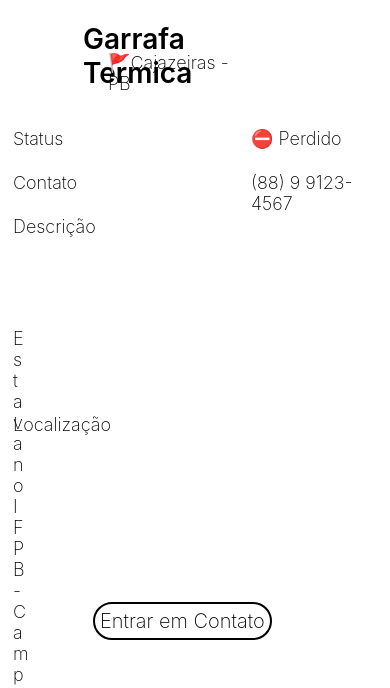
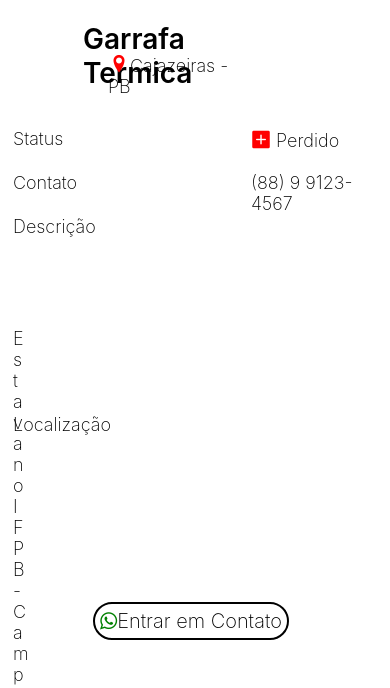
Before and after one commit to pk-anderson/EasyFinder-Front-End, a React Native app: screen /LostItem in a window 390 px wide. Shown: the part 406-1094 px from the top of the page. Built offline with nearby package versions, Linux system fonts and the light colour scheme.

Commit message:
LostItem Screen Finished

```diff
--- a/package.json
+++ b/package.json
@@ -9,6 +9,7 @@
     "web": "expo start --web"
   },
   "dependencies": {
+    "@expo/vector-icons": "^13.0.0",
     "@react-navigation/native": "^6.1.6",
     "@react-navigation/native-stack": "^6.9.12",
     "@types/styled-components": "^5.1.26",
--- a/src/screens/LostItemScreen.tsx
+++ b/src/screens/LostItemScreen.tsx
@@ -4,6 +4,7 @@ import { StyleSheet, View, Image, Text } from "react-native";
 import BaseScreen from "./BaseScreen";
 import ItemTopBar from "../components/ItemPage/index";
 import React from "react";
+import {Entypo, AntDesign, FontAwesome  } from "@expo/vector-icons"
 import ImageSlot from '../assets/ImageSlot.jpg'
 import ItemImg from '../assets/Garrafinha.jpeg'
 
@@ -36,13 +37,13 @@ export default function DashboardScreen({ navigation }: LostItemScreenProps){
               <LstItmHeader>
                 <LstItmHeaderInfo>
                   <HeaderTitle>Garrafa Termica</HeaderTitle>
-                  <HeaderSub>🚩Cajazeiras - PB</HeaderSub>
+                  <HeaderSub><Entypo name="location-pin" size={22} color={"red"}/>Cajazeiras - PB</HeaderSub>
                 </LstItmHeaderInfo>
               </LstItmHeader>
               <StatusView>
                 <StatusLine>
                     <StatusLabel>Status</StatusLabel>
-                    <StatusValue>⛔ Perdido</StatusValue>
+                    <StatusValue><AntDesign name="plussquare" size={20} color={"red"} /> Perdido</StatusValue>
                 </StatusLine>
             </StatusView>
             <StatusView>
@@ -79,7 +80,7 @@ export default function DashboardScreen({ navigation }: LostItemScreenProps){
 
             <StatusView>
               <StatusLine>
-                <ContactBtn><ContactTxt>Entrar em Contato</ContactTxt></ContactBtn>
+                <ContactBtn><ContactTxt><FontAwesome name="whatsapp" size={20} color={"green"}/>Entrar em Contato</ContactTxt></ContactBtn>
               </StatusLine>
             </StatusView>
 
```
Also changed, not shown: 1 other file (tests, documents, lock files or other folders).
